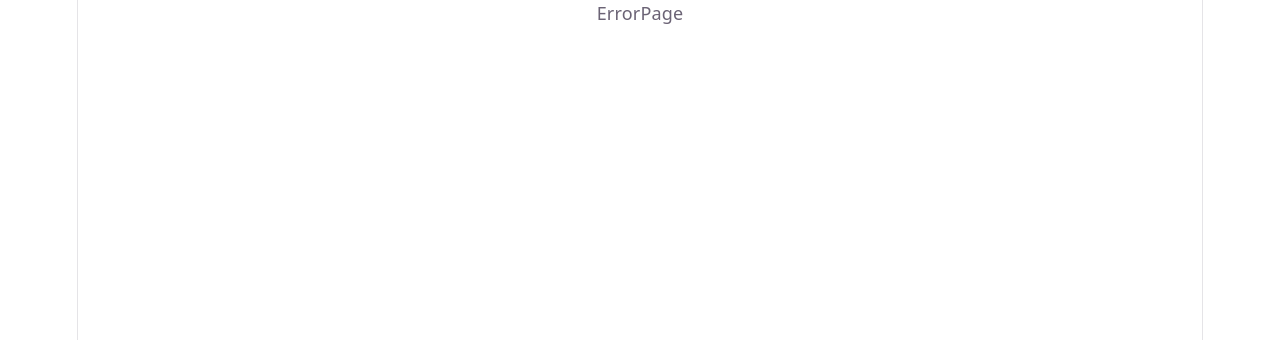
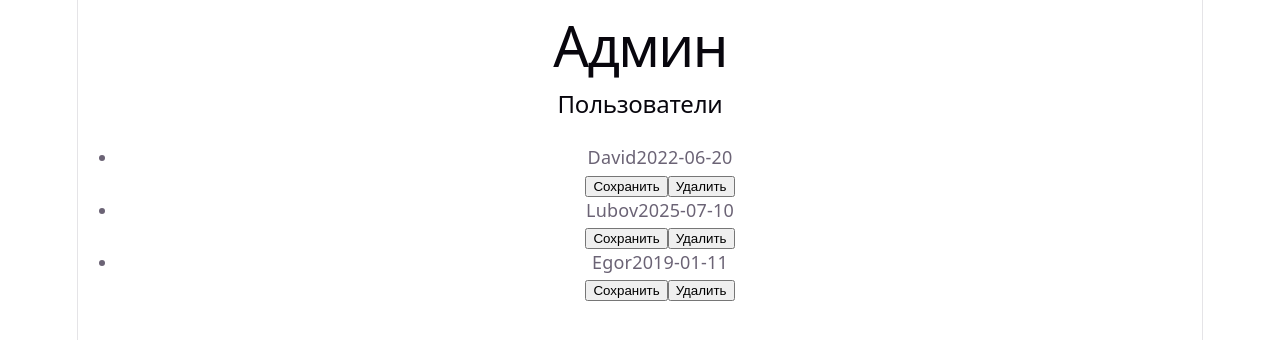
Before and after one commit to JuliaPalna/my-gym-book, a React (Vite) app in the folder client/: page /admin/users in a window 1280 px wide. Shown: the top 340 px of the page. Built offline with nearby package versions, Linux system fonts and the light colour scheme.

Commit message:
users-создание страницы пользователей

```diff
--- a/client/src/app/providers/routes/RoutesContainer.tsx
+++ b/client/src/app/providers/routes/RoutesContainer.tsx
@@ -5,6 +5,7 @@ import {
     ErrorPage,
     MainPage,
     RegistrationPage,
+    UsersPage,
     WorkoutPage,
 } from '../../../pages';
 
@@ -18,6 +19,8 @@ export const RoutesContainer = (): JSX.Element => {
 
             <Route path="/workouts/:id" element={<WorkoutPage />} />
 
+            <Route path="/admin/users" element={<UsersPage />} />
+
             <Route path="*" element={<ErrorPage />} />
         </Routes>
     );
--- /dev/null
+++ b/client/src/pages/UsersPage/UsersPage.tsx
@@ -0,0 +1,49 @@
+import type { JSX } from 'react';
+import { Button, ErrorMessage } from '../../shared';
+
+export const UsersPage = (): JSX.Element => {
+    const users = [
+        { id: 1, name: 'David', registrationAt: '2022-06-20' },
+        { id: 2, name: 'Lubov', registrationAt: '2025-07-10' },
+        { id: 3, name: 'Egor', registrationAt: '2019-01-11' },
+    ];
+
+    const onSaveUser = ({ id }: { id: number }): void => {};
+
+    const onRemoveUser = ({ id }: { id: number }): void => {};
+
+    return (
+        <>
+            <h1>Админ</h1>
+
+            <h2>Пользователи</h2>
+
+            {users.length === 0 ? (
+                <ErrorMessage>Пользователи не найдены</ErrorMessage>
+            ) : (
+                <ul>
+                    {users.map(({ id, name, registrationAt }) => {
+                        return (
+                            <li key={id}>
+                                <span>{name}</span>
+                                <span>{registrationAt}</span>
+
+                                <div>
+                                    <Button onClick={() => onSaveUser({ id })}>
+                                        Сохранить
+                                    </Button>
+
+                                    <Button
+                                        onClick={() => onRemoveUser({ id })}
+                                    >
+                                        Удалить
+                                    </Button>
+                                </div>
+                            </li>
+                        );
+                    })}
+                </ul>
+            )}
+        </>
+    );
+};
--- /dev/null
+++ b/client/src/pages/UsersPage/index.ts
@@ -0,0 +1 @@
+export * from './UsersPage';
--- a/client/src/pages/index.ts
+++ b/client/src/pages/index.ts
@@ -2,4 +2,5 @@ export * from './AuthorizationPage';
 export * from './ErrorPage';
 export * from './MainPage';
 export * from './RegistrationPage';
+export * from './UsersPage';
 export * from './WorkoutPage';
```
